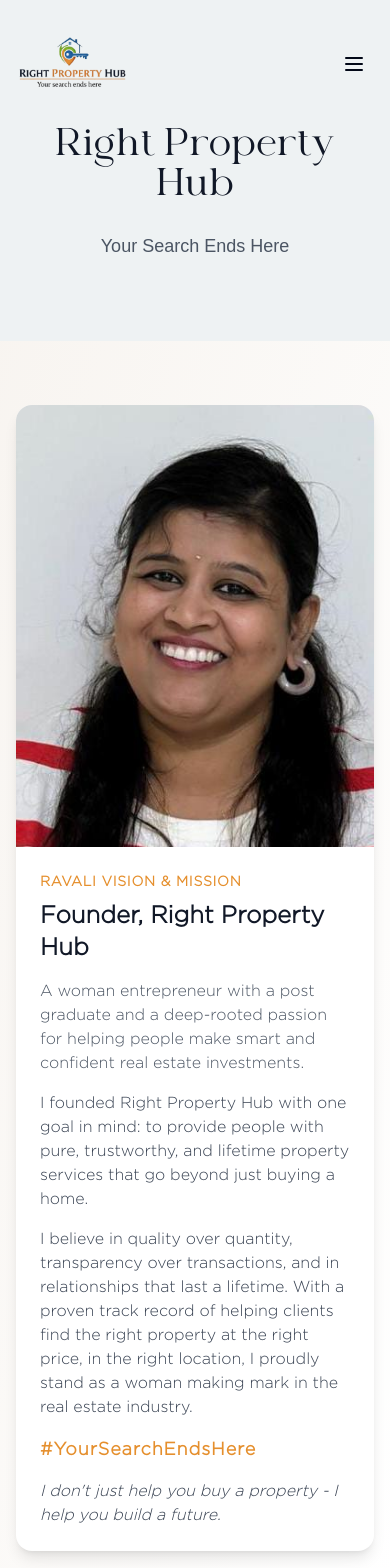
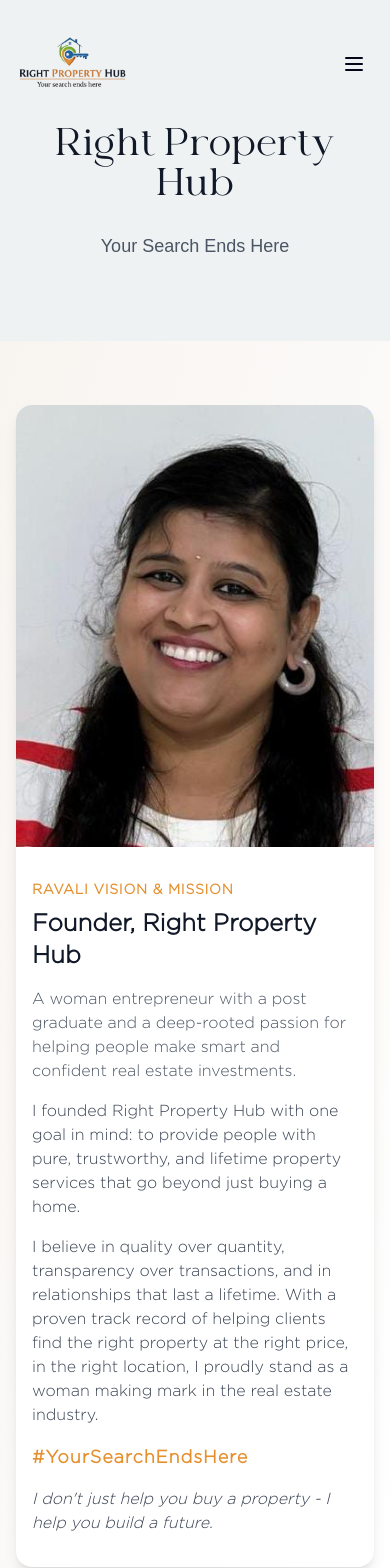
Before and after one commit to niranjan-sabarinath/Right-Property-Hub, a Next.js app: page /about in a window 390 px wide. Shown: the top 1568 px of the page. Built offline with nearby package versions, Linux system fonts and the light colour scheme; a web font is replaced by a local one.

Commit message:
founder box update

```diff
--- a/app/about/page.tsx
+++ b/app/about/page.tsx
@@ -112,7 +112,7 @@
               </div>
 
               {/* Founder's Message */}
-              <div className="w-full md:w-7/12 lg:w-3/5 p-6 md:p-8 lg:p-12 flex flex-col justify-center">
+              <div className="w-full md:w-7/12 lg:w-3/5 p-4 py-8 md:p-8 lg:p-12 flex flex-col justify-center">
                 <div className="mb-4">
                   <h3 className="text-sm font-semibold text-primary uppercase tracking-wider mb-2">
                     RAVALI Vision & Mission
```
